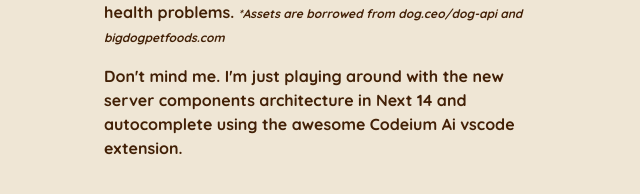
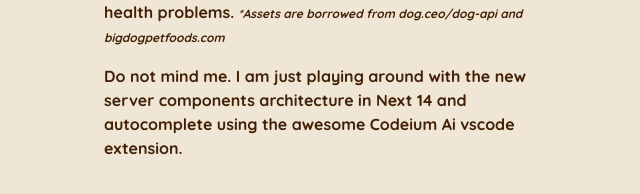
Before and after one commit to jasonmaidev/dog-app, a Next.js app: page /about in a window 1280 px wide. Shown: the part 248-442 px from the top of the page, without its empty margins (312-952 px from the left). Built offline with nearby package versions, Linux system fonts and the light colour scheme.

Commit message:
remove ' for build

```diff
--- a/src/app/about/page.tsx
+++ b/src/app/about/page.tsx
@@ -13,7 +13,7 @@ export default function About() {
           </span>
         </p>
         <p>
-          Don't mind me. I'm just playing around with the new server components architecture in Next 14 and autocomplete
+          Do not mind me. I am just playing around with the new server components architecture in Next 14 and autocomplete
           using the awesome Codeium Ai vscode extension.
         </p>
       </div>
```
